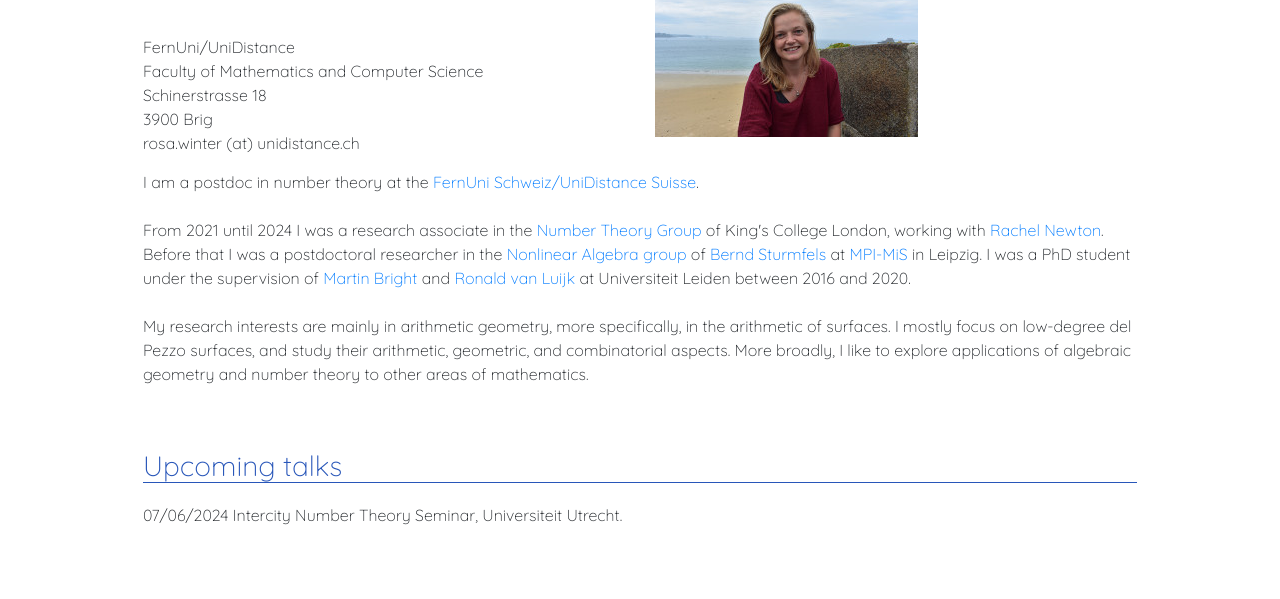
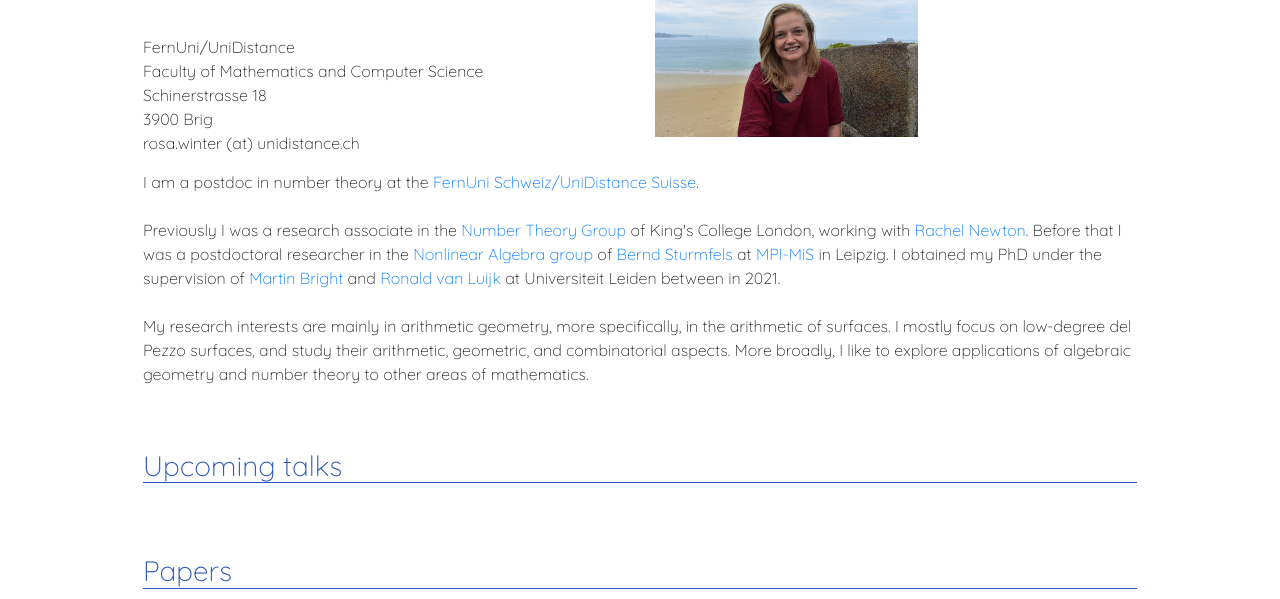
Before and after one commit to rosawinter/rosawinter.github.io, a plain HTML site: page index.html in a window 1280 px wide. Shown: the part 120-719 px from the top of the page. Drawn offline with nearby package versions, Linux system fonts and the light colour scheme.

Commit message:
new version

```diff
--- a/index.html
+++ b/index.html
@@ -91,9 +91,9 @@
 	<div class="row">
             <div class="col">I am a postdoc in number theory at the <a href="https://unidistance.ch/en">FernUni Schweiz/UniDistance Suisse</a>.<br>
 <br>
-From 2021 until 2024 I was a research associate in the <a href="https://www.kcl.ac.uk/research/number-theory">Number Theory Group</a> of King's College London, working with <a href="https://racheldominica.wordpress.com">Rachel Newton</a>. Before that I was a postdoctoral researcher in the <a href="https://www.mis.mpg.de/nlalg/research.html">Nonlinear Algebra group</a> of <a href="https://math.berkeley.edu/~bernd/">Bernd Sturmfels</a> at <a href="https://www.mis.mpg.de/">MPI-MiS </a> in Leipzig. I was a PhD student under the supervision of
+Previously I was a research associate in the <a href="https://www.kcl.ac.uk/research/number-theory">Number Theory Group</a> of King's College London, working with <a href="https://racheldominica.wordpress.com">Rachel Newton</a>. Before that I was a postdoctoral researcher in the <a href="https://www.mis.mpg.de/nlalg/research.html">Nonlinear Algebra group</a> of <a href="https://math.berkeley.edu/~bernd/">Bernd Sturmfels</a> at <a href="https://www.mis.mpg.de/">MPI-MiS </a> in Leipzig. I obtained my PhD under the supervision of
 		<a href="http://www.boojum.org.uk/maths/">Martin Bright</a> and <a href="http://www.math.leidenuniv.nl/~rvl/">Ronald van
-		Luijk</a> at Universiteit Leiden between 2016 and 2020. <br>
+		Luijk</a> at Universiteit Leiden between in 2021. <br>
         <br>
         My research interests are mainly in arithmetic geometry, more specifically, in the arithmetic of surfaces. I mostly focus on low-degree del Pezzo surfaces, and study their arithmetic, geometric, and combinatorial aspects. More broadly, I like to explore applications of algebraic geometry and number theory to other areas of mathematics.
         <br>
@@ -108,7 +108,7 @@ From 2021 until 2024 I was a research associate in the <a href="https://www.kcl.
                 <h3>Upcoming talks</h3>
 		<ul class="list-group list-group-flush">
             </ul>
-	    <li class="list-group-item">07/06/2024 Intercity Number Theory Seminar, Universiteit Utrecht. </li>
+
             </div>
         </div>
 
@@ -176,6 +176,7 @@ From 2021 until 2024 I was a research associate in the <a href="https://www.kcl.
             <div class="col">
 	       <h3> Previous talks </h3>
 	       <ul class="list-group list-group-flush">
+<li class="list-group-item">07/06/2024 Intercity Number Theory Seminar, Universiteit Utrecht. </li>
 <li class="list-group-item">13/05/2024 Mathematical Colloquium, Universit&auml;t Bern. </li>
             <li class="list-group-item">15/03/2024 Number Theory Seminar, ETH Z&uuml;rich. </li>
             <li class="list-group-item">21/09/2023 <a href="https://personalpages.manchester.ac.uk/staff/Martin.Orr/2022-23/diophantine.html"> An Afternoon of Diophantine Geometry</a>, University of Manchester. </li>
```
